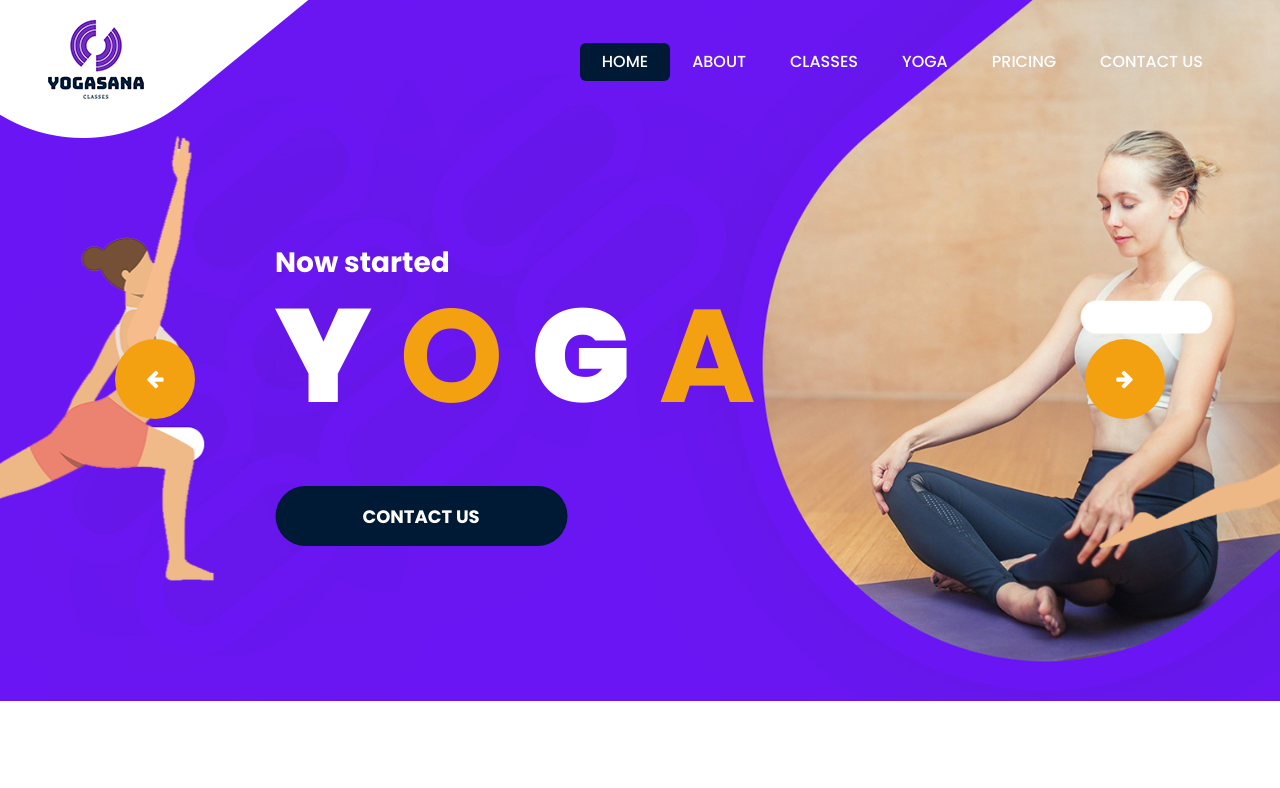
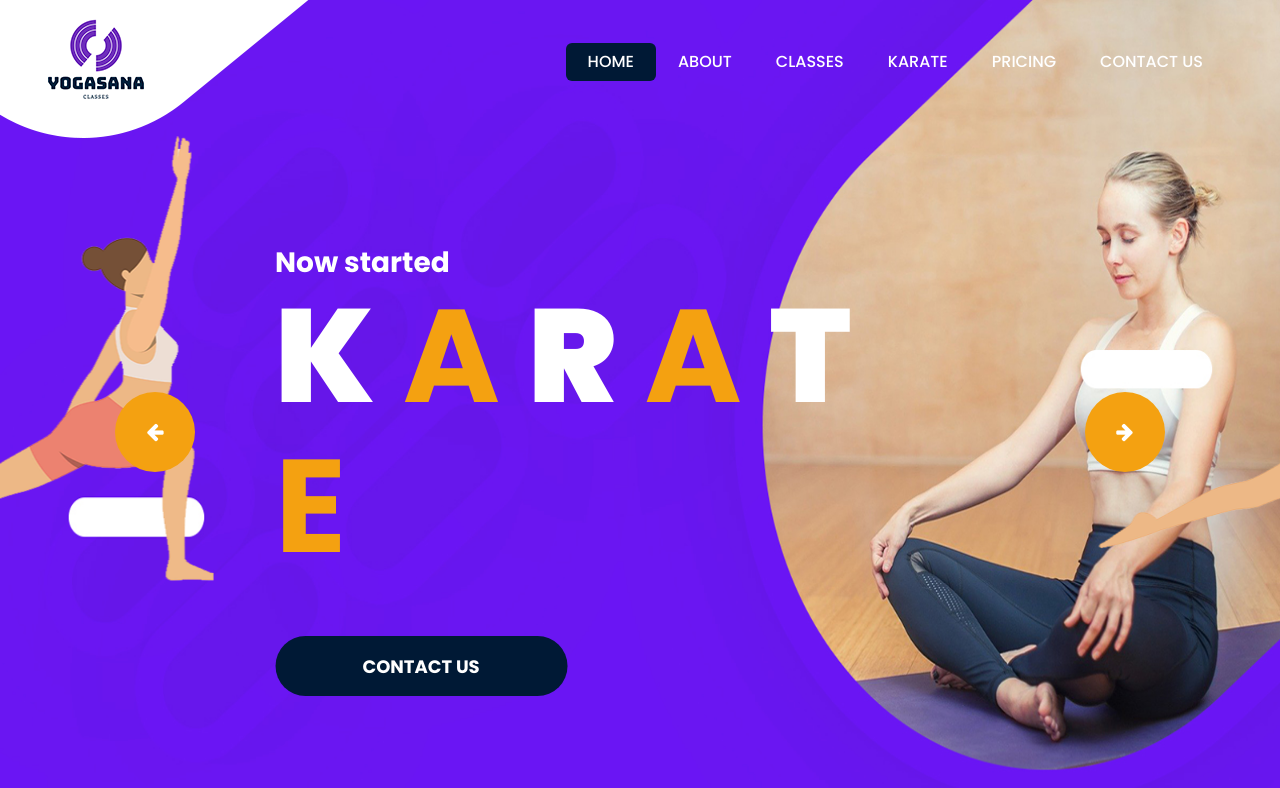
Before and after one commit to Anand3125/nalandamartialart, a plain HTML site: page index.html in a window 1280 px wide. Shown: the top 788 px of the page. Drawn offline with nearby package versions, Linux system fonts and the light colour scheme; a web font is replaced by a local one.

Commit message:
Update index.html

```diff
--- a/index.html
+++ b/index.html
@@ -68,7 +68,7 @@
                                  <a class="nav-link" href="classes.html">classes</a>
                               </li>
                               <li class="nav-item">
-                                 <a class="nav-link" href="yoga.html">yoga</a>
+                                 <a class="nav-link" href="yoga.html">karate</a>
                               </li>
                               <li class="nav-item">
                                  <a class="nav-link" href="pricing.html">pricing</a>
@@ -106,7 +106,7 @@
                               <div class="col-md-7">
                                  <div class="yoga_box">
                                     <span>Now started</span>
-                                    <h1> <strong>Y</strong> O <strong>G</strong> A</h1>
+                                    <h1>       <strong>K</strong> A <strong>R</strong> A  <strong>T</strong> E  </h1>
                                     <a class="read_more yoga_btn" href="contact.html" role="button">Contact us</a>
                                  </div>
                               </div>
```
